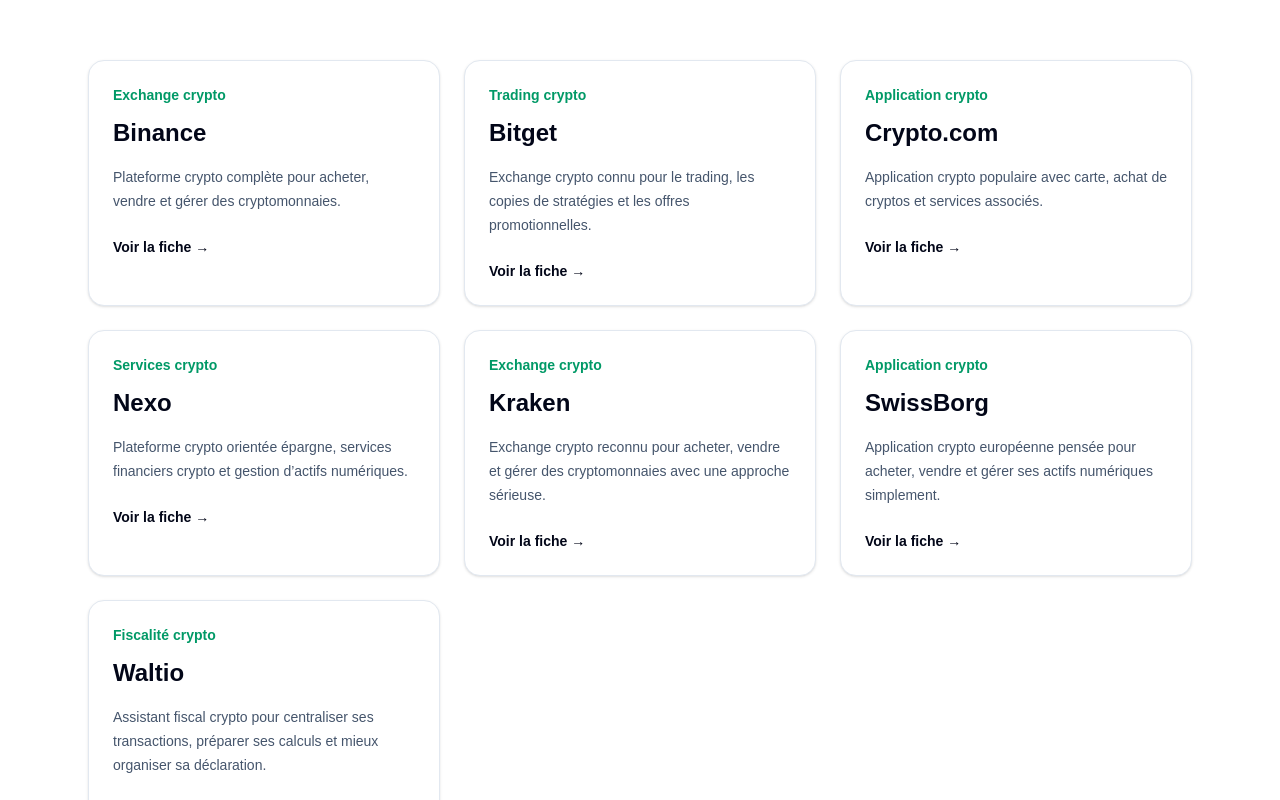
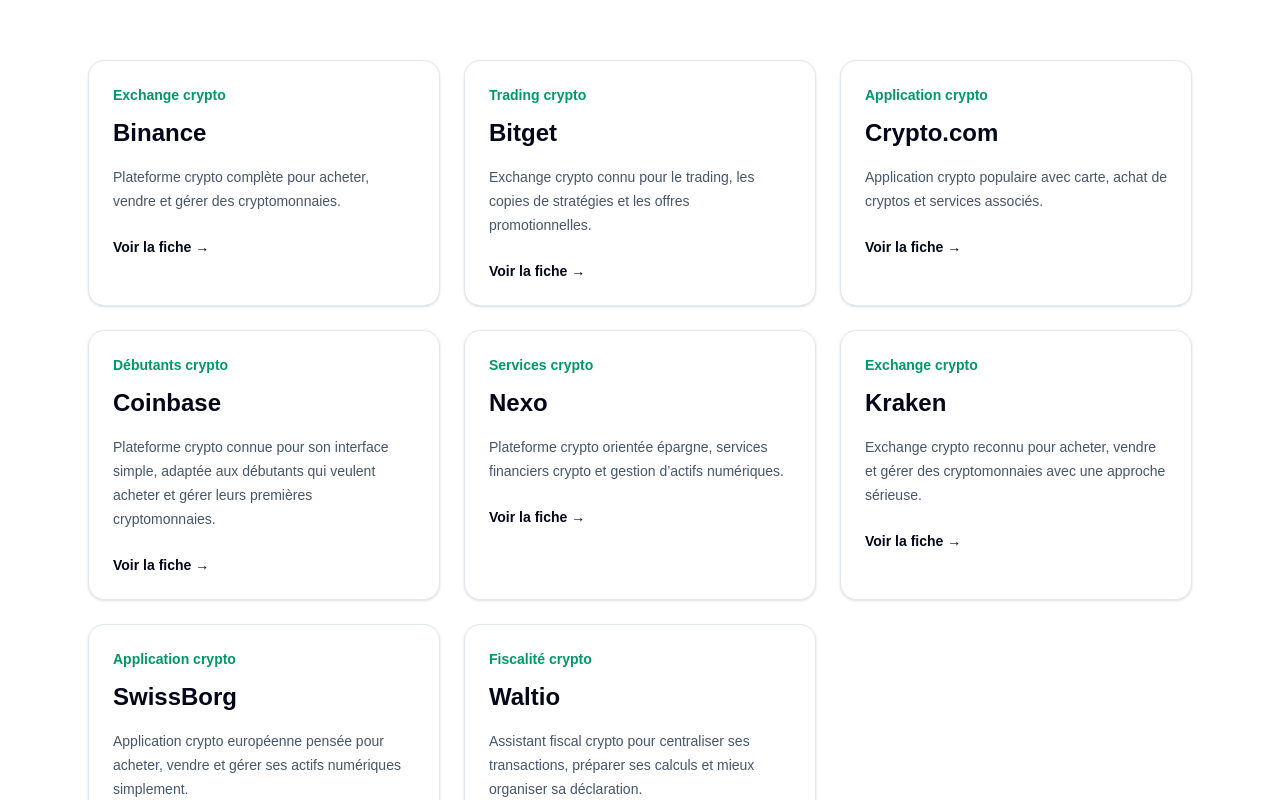
Before and after one commit to sebastienfoulon22-commits/afflizen, a Next.js app: page /crypto in a window 1280 px wide. Shown: the part 488-1288 px from the top of the page. Built offline with nearby package versions, Linux system fonts and the light colour scheme.

Commit message:
ajout coinbase dans categorie crypto

```diff
--- a/app/crypto/page.tsx
+++ b/app/crypto/page.tsx
@@ -1,9 +1,10 @@
 import type { Metadata } from "next";
 
 export const metadata: Metadata = {
-  title: "Crypto : comparatif Binance, Bitget, Crypto.com, Nexo, Kraken, SwissBorg et Waltio",
+  title:
+    "Crypto : comparatif Binance, Bitget, Crypto.com, Coinbase, Nexo, Kraken, SwissBorg et Waltio",
   description:
-    "Comparez les plateformes crypto suivies par Afflizen : Binance, Bitget, Crypto.com, Nexo, Kraken, SwissBorg et Waltio. Avis, avantages, limites et points à vérifier.",
+    "Comparez les plateformes crypto suivies par Afflizen : Binance, Bitget, Crypto.com, Coinbase, Nexo, Kraken, SwissBorg et Waltio. Avis, avantages, limites et points à vérifier.",
   alternates: {
     canonical: "https://afflizen.com/crypto",
   },
@@ -39,6 +40,13 @@
     description:
       "Application crypto populaire avec carte, achat de cryptos et services associés.",
     bonus: "Application crypto",
+  },
+  {
+    name: "Coinbase",
+    slug: "/crypto/coinbase",
+    description:
+      "Plateforme crypto connue pour son interface simple, adaptée aux débutants qui veulent acheter et gérer leurs premières cryptomonnaies.",
+    bonus: "Débutants crypto",
   },
   {
     name: "Nexo",
@@ -78,7 +86,8 @@
           <p className="text-sm font-semibold text-emerald-600">Crypto</p>
 
           <h1 className="mt-3 text-4xl font-bold tracking-tight md:text-5xl">
-            Plateformes crypto, applications et outils pour mieux gérer ses actifs numériques
+            Plateformes crypto, applications et outils pour mieux gérer ses
+            actifs numériques
           </h1>
 
           <p className="mt-6 max-w-3xl text-lg leading-8 text-slate-600">
```
